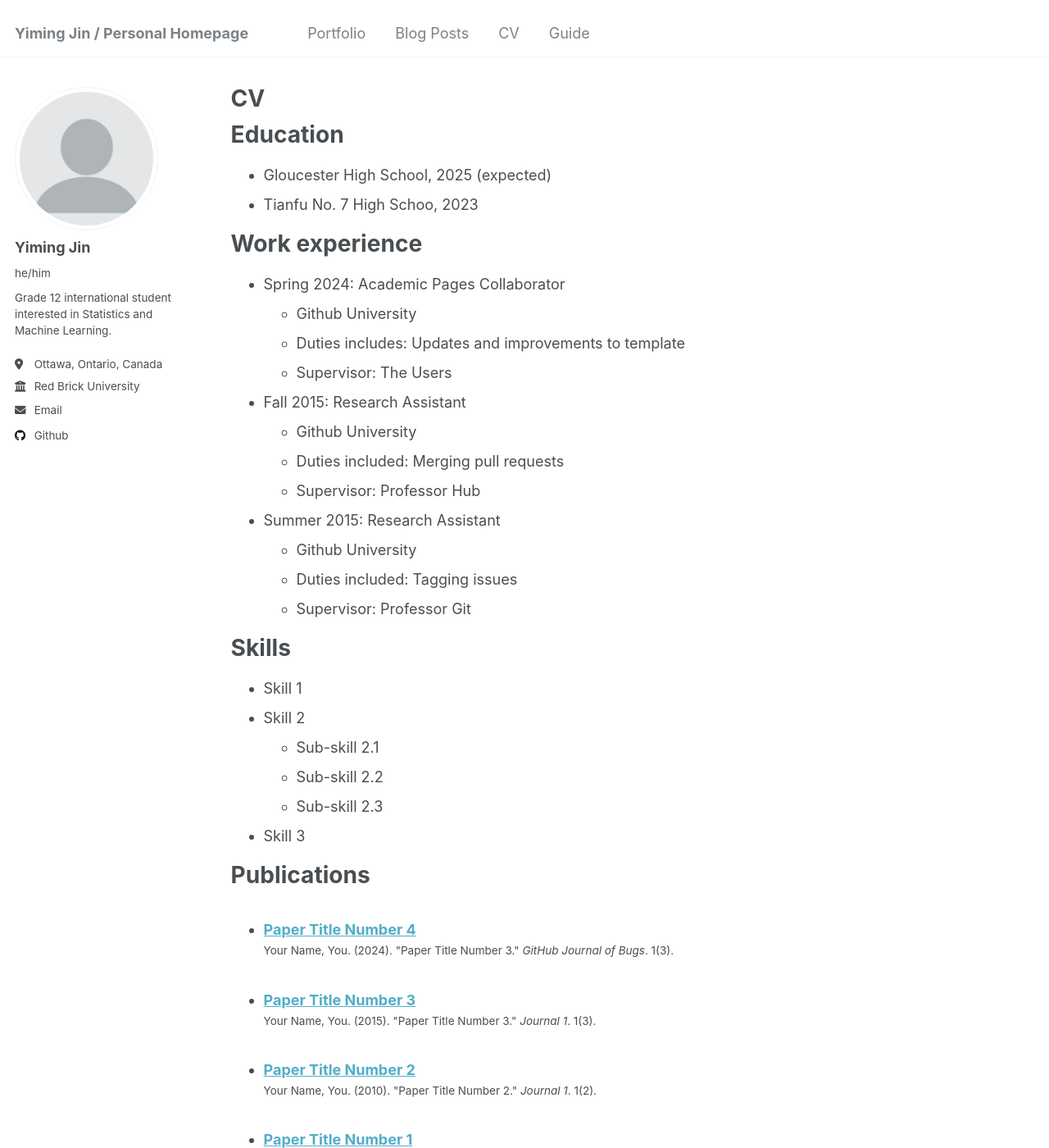
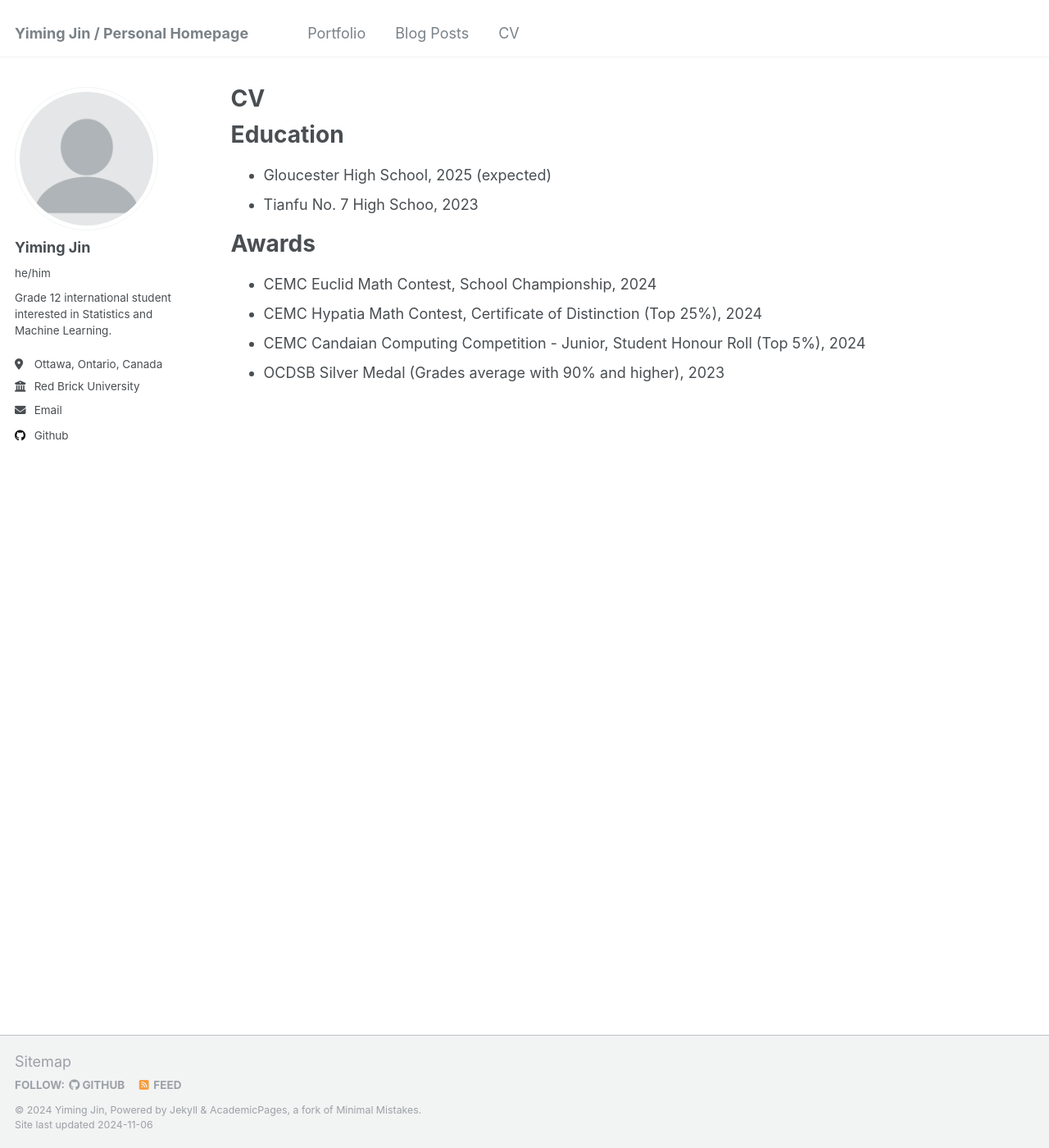
Before and after one commit to Cx33032/cx33032.github.io, a Jekyll site: the page built from _pages/cv.md, in a window 1280 px wide and 1400 px high. Shown: the whole window at 82% size. Built offline with Jekyll 4.4.1, drawn with Linux system fonts in a browser that asks for light colours; some of the changed text lies outside the part shown.

Commit message:
Update multiple files

```diff
--- a/_data/navigation.yml
+++ b/_data/navigation.yml
@@ -23,5 +23,5 @@ main:
   - title: "CV"
     url: /cv/
 
-  - title: "Guide"
-    url: /markdown/
+  # - title: "Guide"
+  #   url: /markdown/
--- a/_pages/cv.md
+++ b/_pages/cv.md
@@ -14,7 +14,14 @@ Education
 * Gloucester High School, 2025 (expected)
 * Tianfu No. 7 High Schoo, 2023
 
-Work experience
+Awards
+======
+* CEMC Euclid Math Contest, School Championship, 2024
+* CEMC Hypatia Math Contest, Certificate of Distinction (Top 25%), 2024
+* CEMC Candaian Computing Competition - Junior, Student Honour Roll (Top 5%), 2024
+* OCDSB Silver Medal (Grades average with 90% and higher), 2023
+
+<!-- Work experience
 ======
 * Spring 2024: Academic Pages Collaborator
   * Github University
@@ -29,9 +36,9 @@ Work experience
 * Summer 2015: Research Assistant
   * Github University
   * Duties included: Tagging issues
-  * Supervisor: Professor Git
+  * Supervisor: Professor Git -->
 
-Skills
+<!-- Skills
 ======
 * Skill 1
 * Skill 2
@@ -60,4 +67,4 @@ Teaching
 
 Service and leadership
 ======
-* Currently signed in to 43 different slack teams
+* Currently signed in to 43 different slack teams -->
```
Also changed, not shown: _pages/about.md (+1 -1 lines), _portfolio/portfolio-1.md (+7 -0 lines).
